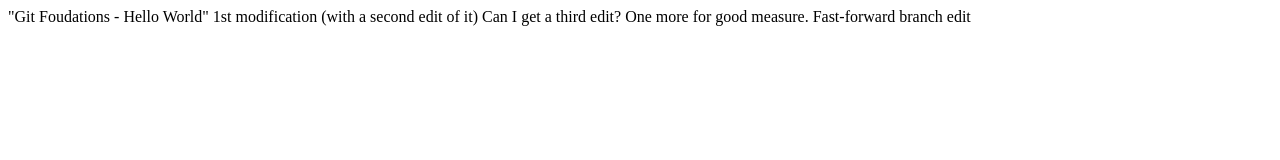
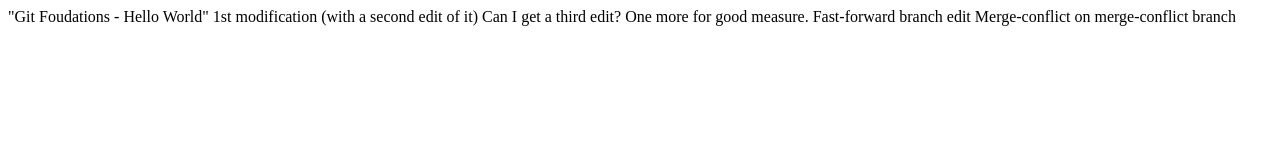
Before and after one commit to dehavevf/githubtraining, a plain HTML site: page index.html in a window 1280 px wide. Drawn offline with Linux system fonts and the light colour scheme.

Commit message:
Merge conflict mod on merge-conflict branch

```diff
--- a/index.html
+++ b/index.html
@@ -11,4 +11,6 @@
 One more for good measure.
 
 Fast-forward branch edit
+
+Merge-conflict on merge-conflict branch
 </html>
```
